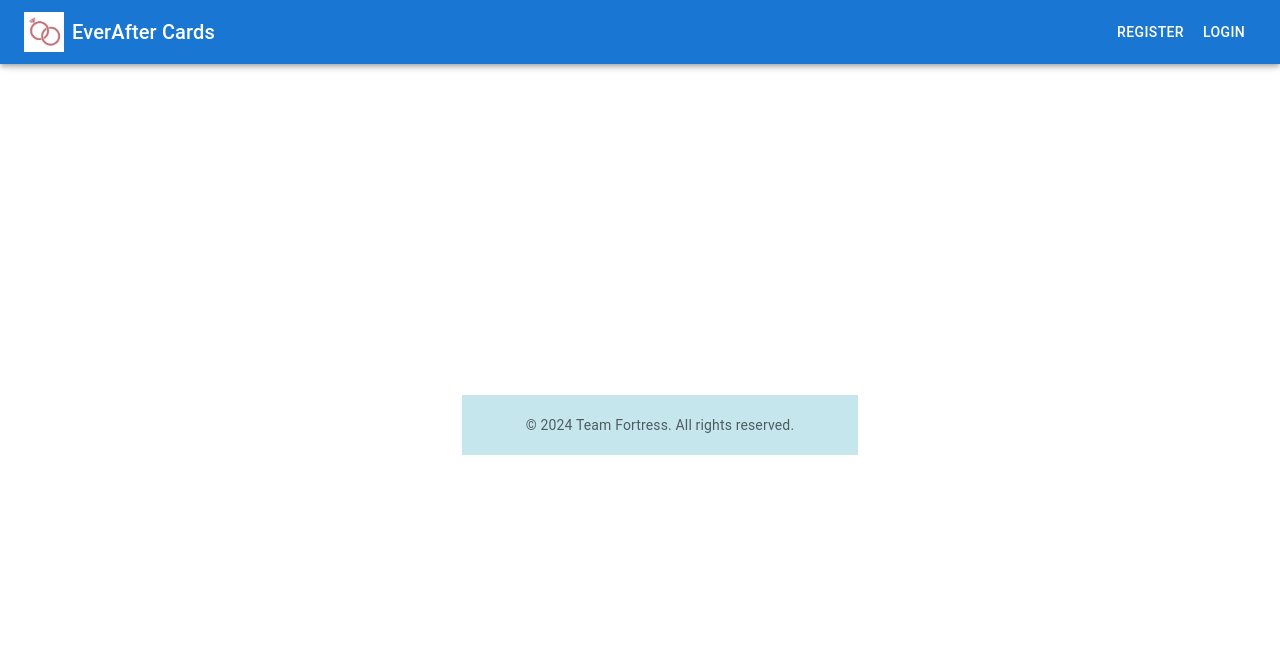
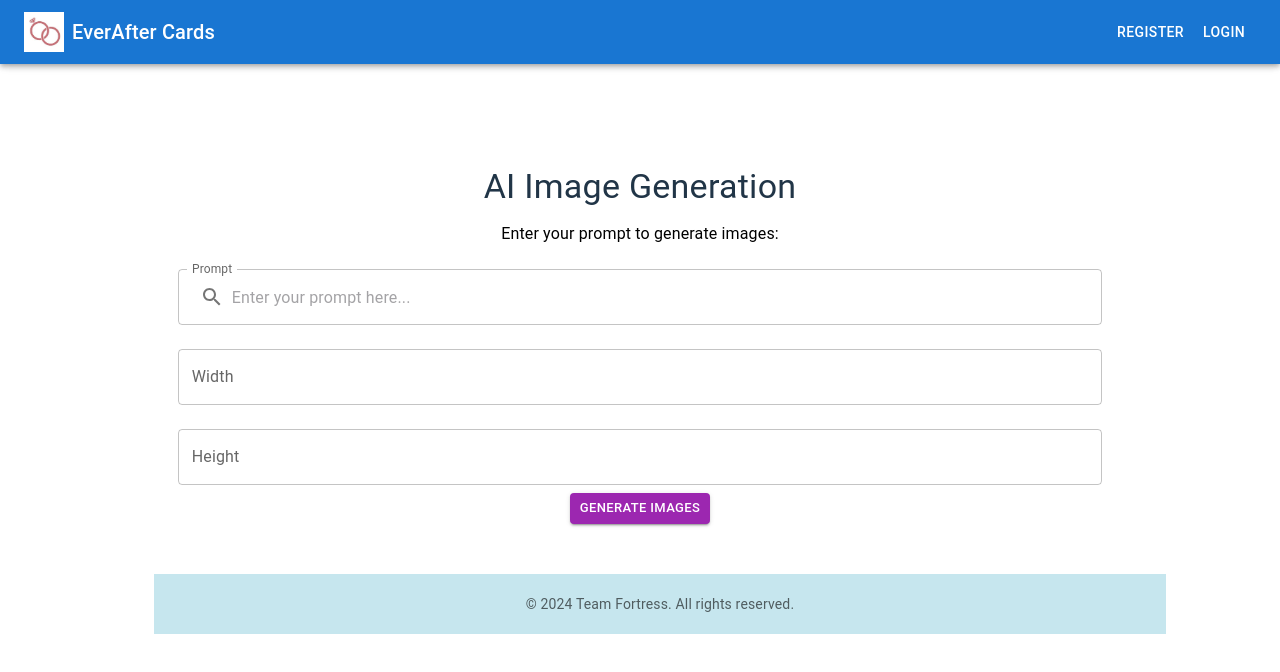
Before and after one commit to samritbasnet/WeedingCard-Fortress, a React (Vite) app in the folder frontend/weedingcardfortress/weeding/: page /home2 in a window 1280 px wide. Shown: the top 672 px of the page. Built offline with nearby package versions, Linux system fonts and the light colour scheme.

Commit message:
Frontend change

```diff
--- a/frontend/weedingcardfortress/weeding/pages/home/home2.jsx
+++ b/frontend/weedingcardfortress/weeding/pages/home/home2.jsx
@@ -2,20 +2,20 @@ import React, { useState } from 'react';
 import { Container, Typography, TextField, Button, Grid, Card, CardContent, IconButton } from '@mui/material';
 import SearchIcon from '@mui/icons-material/Search';
 
-const Home = () => {
+const Home2 = () => {
+  const [prompt, setPrompt] = useState('');
+  const [width, setWidth] = useState('');
+  const [height, setHeight] = useState('');
   const [imageUrls, setImageUrls] = useState([]);
   const [loading, setLoading] = useState(false);
+  const [error, setError] = useState(null);
 
   const handleGenerateImages = async () => {
-    const prompt = document.getElementById('prompt').value;
-    const width = document.getElementById('width').value;
-    const height = document.getElementById('height').value;
-
     setLoading(true);
+    setError(null);
 
     try {
-      // Make a POST request to your server's /generateImage endpoint
-      const response = await fetch('/generateImage', {
+      const response = await fetch('http://localhost:5000/generateImage', {
         method: 'POST',
         headers: {
           'Content-Type': 'application/json',
@@ -23,20 +23,22 @@ const Home = () => {
         body: JSON.stringify({ prompt, width, height }),
       });
 
-      // Parse the response JSON
+      if (!response.ok) {
+        throw new Error(`Error generating image. Status: ${response.status}`);
+      }
+
       const data = await response.json();
-
-      // Set the generated image URLs
       setImageUrls(data.imageUrls);
     } catch (error) {
-      console.error('Error generating image:', error);
+      console.error('Error generating image:', error.message);
+      setError('Error generating image. Please try again.');
     } finally {
       setLoading(false);
     }
   };
 
   return (
-    <Container maxWidth="lg" style={{ marginTop: 50, marginBottom: 100, backgroundColor: '#ffffff' }}>
+    <Container maxWidth="lg" className="main-container">
       <Typography variant="h4" align="center" gutterBottom>
         AI Image Generation
       </Typography>
@@ -44,12 +46,13 @@ const Home = () => {
         Enter your prompt to generate images:
       </Typography>
       <TextField
-        id="prompt"
         label="Prompt"
         variant="outlined"
         fullWidth
         margin="normal"
         placeholder="Enter your prompt here..."
+        value={prompt}
+        onChange={(e) => setPrompt(e.target.value)}
         InputProps={{
           style: { color: '#29272D' },
           startAdornment: (
@@ -59,33 +62,47 @@ const Home = () => {
           ),
         }}
       />
-      <TextField id="width" label="Width" variant="outlined" fullWidth margin="normal" />
-      <TextField id="height" label="Height" variant="outlined" fullWidth margin="normal" />
+      <TextField
+        label="Width"
+        variant="outlined"
+        fullWidth
+        margin="normal"
+        value={width}
+        onChange={(e) => setWidth(e.target.value)}
+      />
+      <TextField
+        label="Height"
+        variant="outlined"
+        fullWidth
+        margin="normal"
+        value={height}
+        onChange={(e) => setHeight(e.target.value)}
+      />
       <Button
         variant="contained"
         color="secondary"
         size="small"
-        style={{ marginTop: 10, width: '150px', backgroundColor: '#87AEDC', color: '#ffffff' }}
+        className="generate-button"
         onClick={handleGenerateImages}
         disabled={loading}
       >
         {loading ? 'Generating...' : 'Generate Images'}
       </Button>
-      {/* Display generated images */}
+      {error && <div className="error-message">{error}</div>}
       {imageUrls.length > 0 && (
-        <div style={{ marginTop: 30 }}>
+        <div className="generated-images">
           <Typography variant="h6" align="center" gutterBottom>
             Generated Images
           </Typography>
-          <Grid container spacing={2} style={{ marginTop: 10 }}>
+          <Grid container spacing={2} className="images-grid">
             {imageUrls.map((imageUrl, index) => (
               <Grid item key={index} xs={12} sm={6} md={4}>
-                <Card style={{ transition: 'transform 0.3s ease', '&:hover': { transform: 'scale(1.05)' }, height: '300px' }}>
+                <Card className="image-card">
                   <CardContent>
                     <Typography variant="h6" gutterBottom>
                       Generated Image {index + 1}
                     </Typography>
-                    <img src={imageUrl} alt={`Generated Image ${index + 1}`} style={{ width: '100%', borderRadius: 8 }} />
+                    <img src={imageUrl} alt={`Generated Image ${index + 1}`} className="image" />
                   </CardContent>
                 </Card>
               </Grid>
@@ -97,4 +114,4 @@ const Home = () => {
   );
 };
 
-export default Home;
+export default Home2;
--- a/frontend/weedingcardfortress/weeding/src/App.jsx
+++ b/frontend/weedingcardfortress/weeding/src/App.jsx
@@ -7,6 +7,7 @@ import Landing from '../pages/landing/landing';
 import Login from '../pages/login/login';
 import Signup from '../pages/signup/signup';
 import Home from '../pages/home/home';
+import Home2 from '../pages/home/home2';
 import Footer from '../components/footer/footer';
 
 function App() {
@@ -17,7 +18,8 @@ function App() {
         <Route path="/" element={<Landing />} />
         <Route path="/login" element={<Login />} />
         <Route path="/register" element={<Signup />} />
-        <Route path= "/home" element={<Home/>}/>
+        <Route path= "/home" element={<Home />}/>
+        <Route path= "/home2" element={<Home2 />}/>
       </Routes>
       <Footer/>
       <Toaster
```
